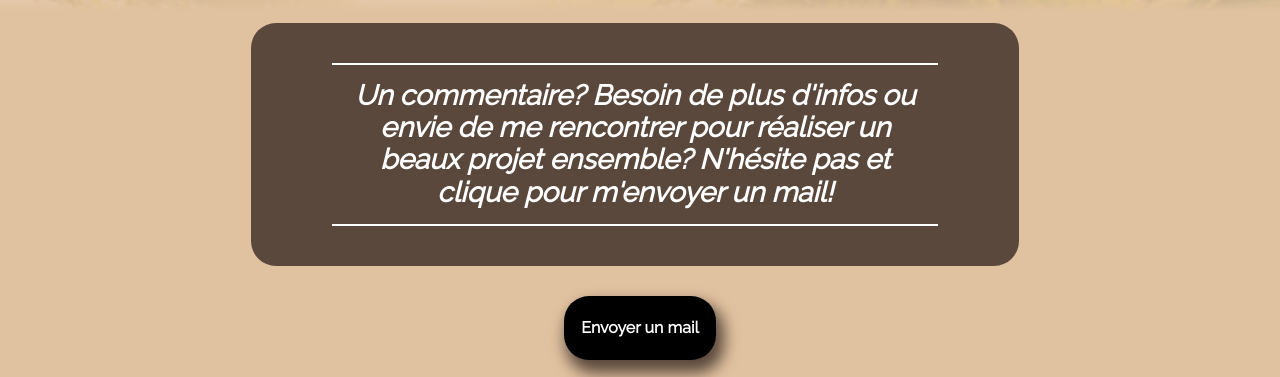
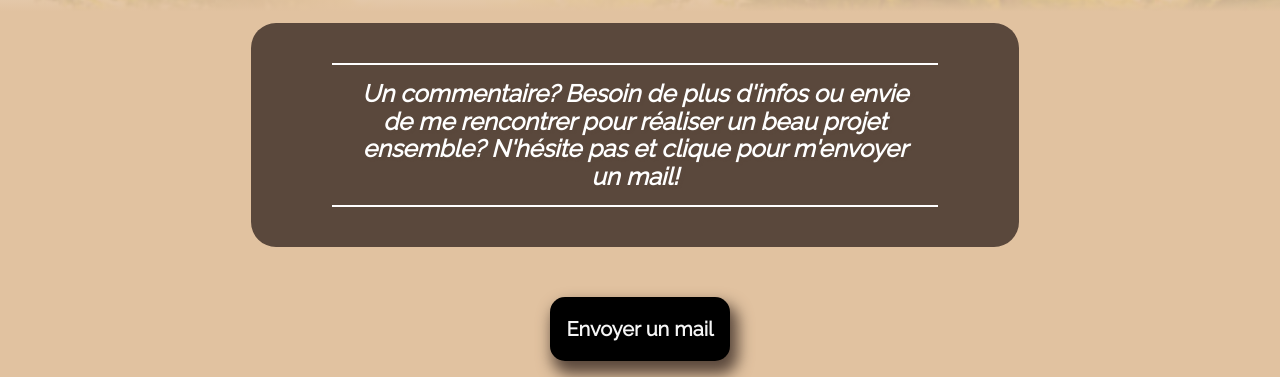
Before and after one commit to magenligne/LesSitesdeMagali, a plain HTML site: page contact.html in a window 1280 px wide. Shown: the part 110-487 px from the top of the page. Drawn offline with Linux system fonts and the light colour scheme.

Commit message:
coquille

```diff
--- a/contact.html
+++ b/contact.html
@@ -32,7 +32,7 @@
         <div class="listeSites">
           <h1>
             Un commentaire? Besoin de plus d'infos ou envie de me rencontrer
-            pour réaliser un beaux projet ensemble? N'hésite pas et clique pour
+            pour réaliser un beau projet ensemble? N'hésite pas et clique pour
             m'envoyer un mail!
           </h1>
         </div>
--- a/sass/aPropos.scss
+++ b/sass/aPropos.scss
@@ -49,7 +49,7 @@ header {
 }
 
 h1 {
-  font-size: 28px;
+  font-size: 24px;
   font-style: italic;
   color: white;
   margin-top: 40px;
@@ -139,14 +139,14 @@ i {
   font-size: 12px;
 }
 
-.retourhaut {
-  color: white;
-  font-weight: bold;
-  margin: 20px 0 20px 0;
-}
-.retourhaut:hover {
-  color: #fffd48;
-}
+// .retourhaut {
+//   color: white;
+//   font-weight: bold;
+//   margin: 20px 0 20px 0;
+// }
+// .retourhaut:hover {
+//   color: #fffd48;
+// }
 
 /*FOOTER*/
 footer {
--- a/sass/boutonRetourHaut.scss
+++ b/sass/boutonRetourHaut.scss
@@ -11,7 +11,12 @@
   background-color: black;
   box-shadow: 5px 10px 15px 3px rgb(90, 72, 60);
   height: 30px;
-  border-radius: 25px;
+  border-radius: 15px;
+  font-size: 20px;
+
+  @media screen and (max-width: 885px) {
+    font-size: 15px;
+  }
 }
 .retourhaut:hover {
   color: yellowgreen;
```
Also changed, not shown: css/aPropos.css, css/acceuil.css, css/boutonRetourHaut.css, 3 other files.
